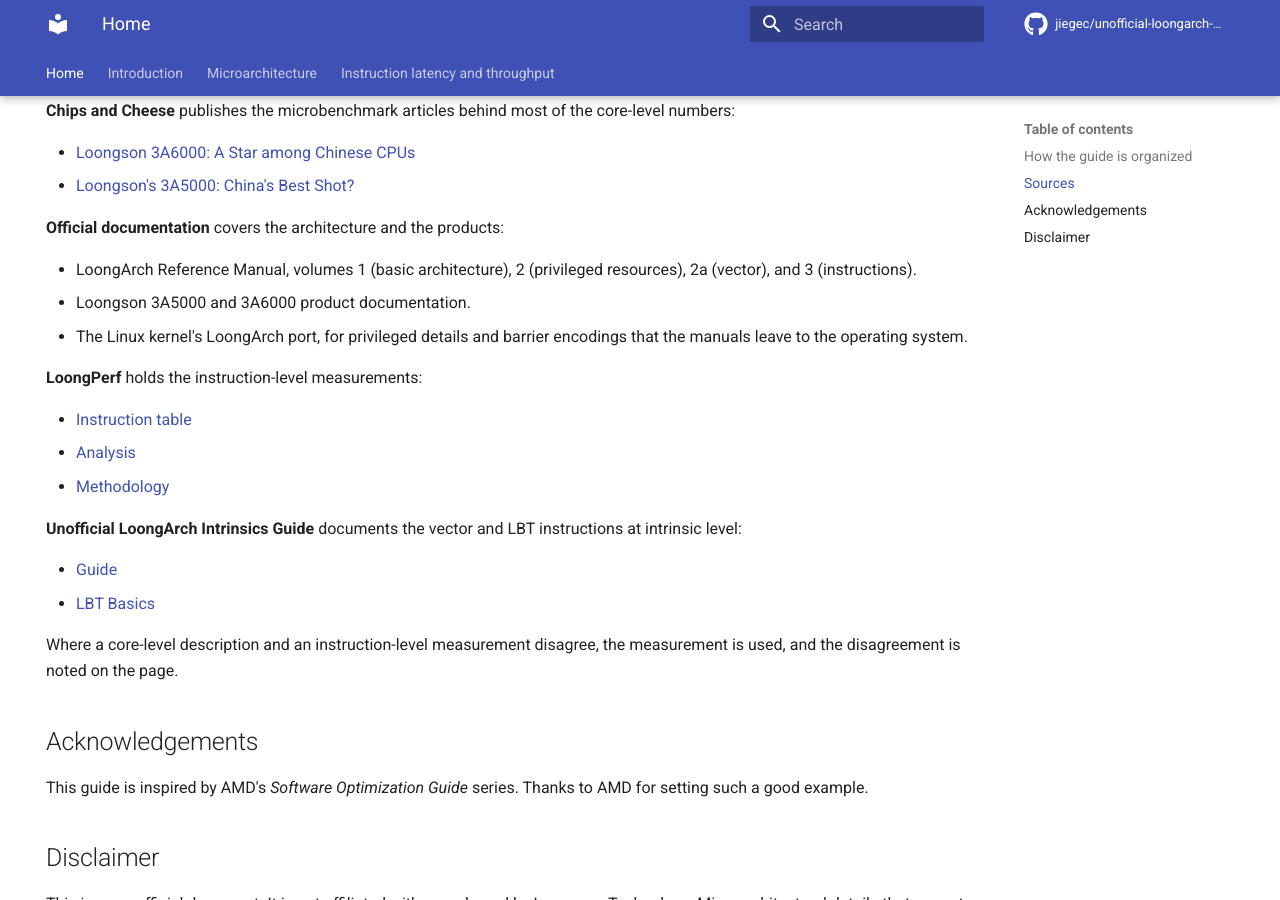
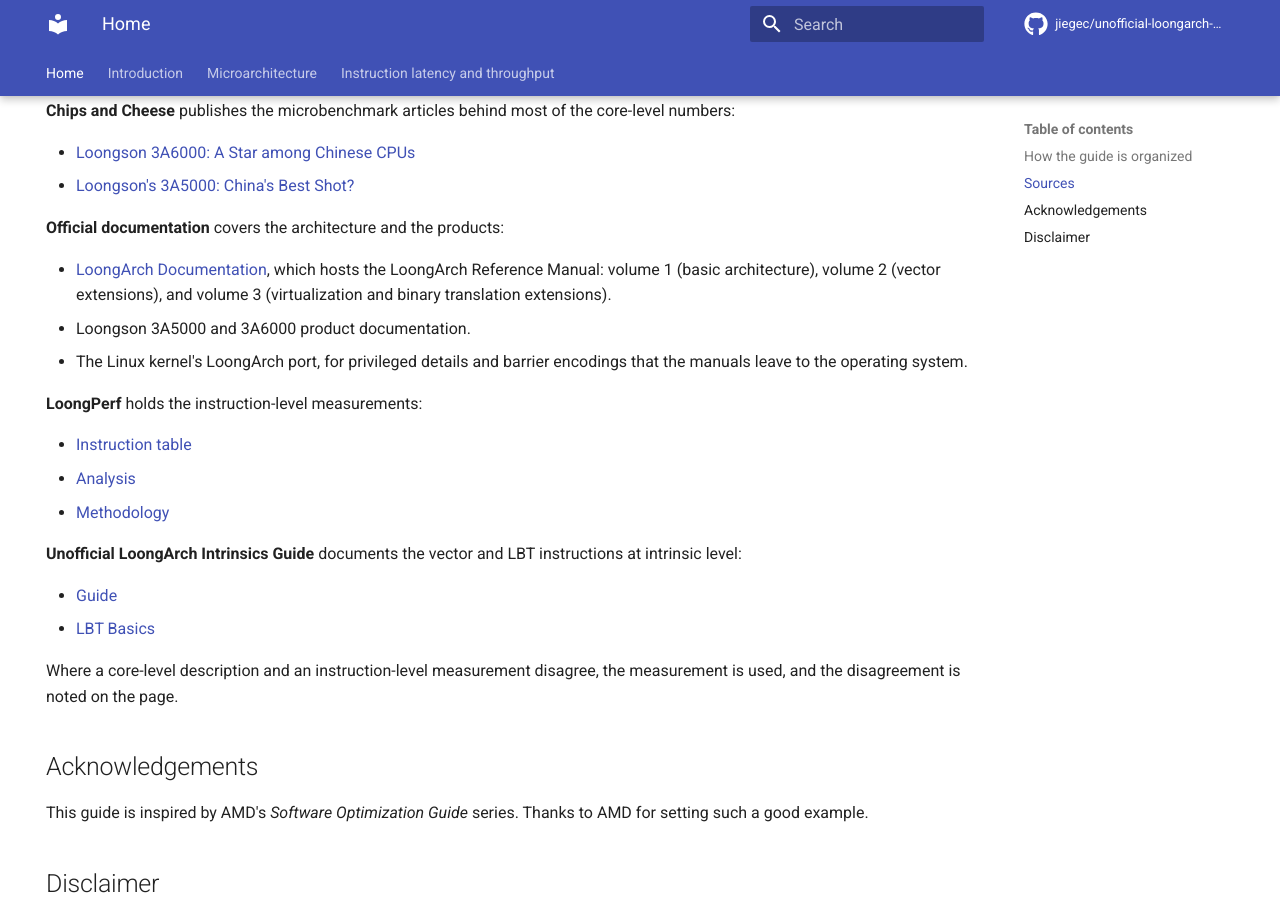
Before and after one commit to jiegec/unofficial-loongarch-software-optimization-guide, an MkDocs documentation site: the page built from docs/index.md, in a window 1280 px wide and 900 px high, scrolled down 665 px. Built offline with MkDocs 1.6.1 and Material for MkDocs 9.7.7, drawn with Linux system fonts in a browser that asks for light colours; comment, search, counter and statistics services are not loaded.

Commit message:
Improve docs

```diff
--- a/docs/index.md
+++ b/docs/index.md
@@ -38,8 +38,10 @@ core-level numbers:
 
 **Official documentation** covers the architecture and the products:
 
-- LoongArch Reference Manual, volumes 1 (basic architecture), 2 (privileged
-  resources), 2a (vector), and 3 (instructions).
+- [LoongArch Documentation](https://loongson.github.io/LoongArch-Documentation/),
+  which hosts the LoongArch Reference Manual: volume 1 (basic architecture),
+  volume 2 (vector extensions), and volume 3 (virtualization and binary
+  translation extensions).
 - Loongson 3A5000 and 3A6000 product documentation.
 - The Linux kernel's LoongArch port, for privileged details and barrier
   encodings that the manuals leave to the operating system.
```
Also changed, not shown: docs/microarchitecture/address-translation.md (+1 -1 lines).
